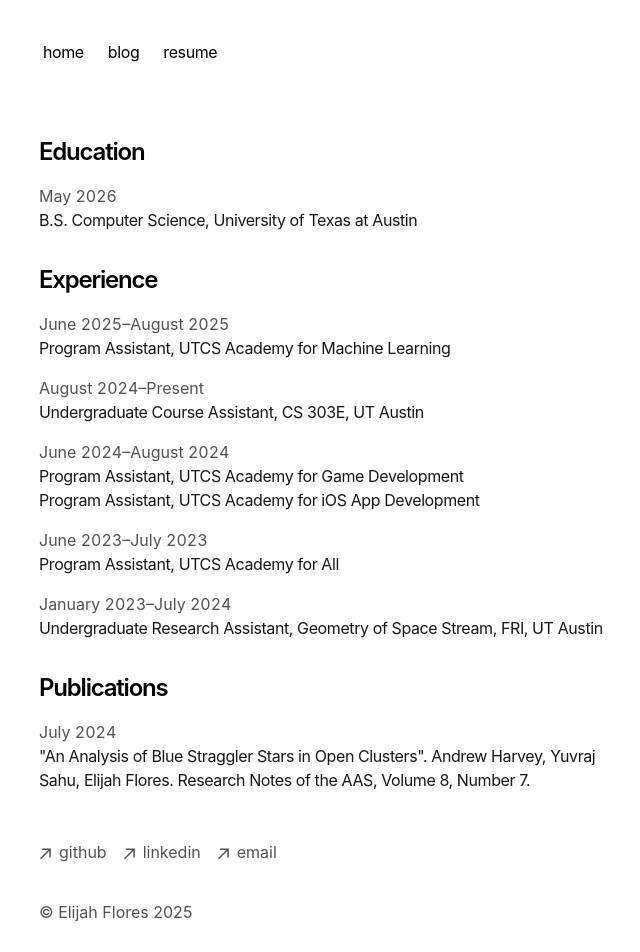
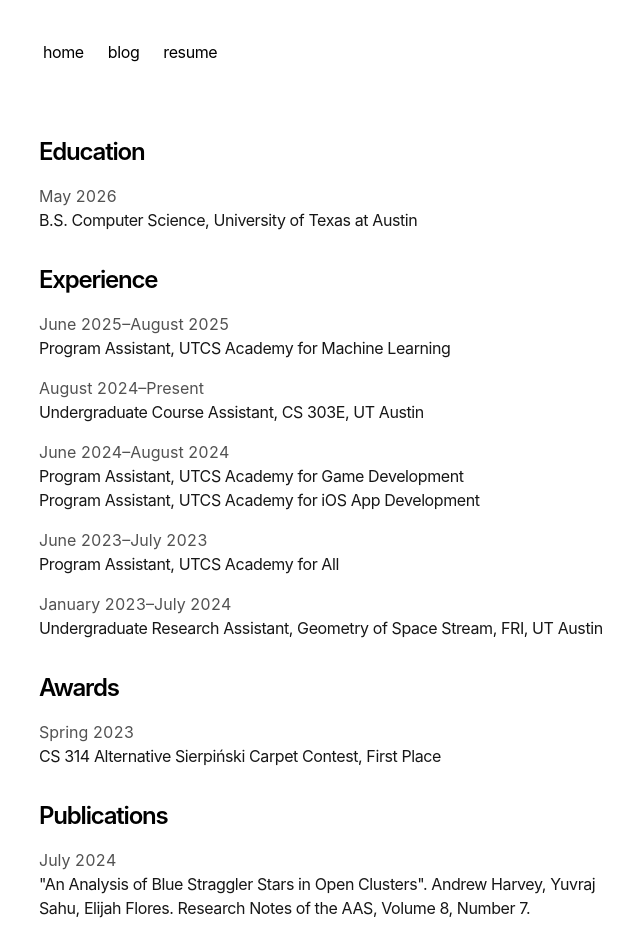
Before and after one commit to elnflores/portfolio, a Next.js app: page /resume in a window 1280 px wide. Shown: the top 952 px of the page, without its empty margins (313-953 px from the left). Built offline with nearby package versions, Linux system fonts and the light colour scheme.

Commit message:
Added Sierpiński Carpet

```diff
--- a/app/resume/page.tsx
+++ b/app/resume/page.tsx
@@ -1,6 +1,6 @@
-import Link from 'next'
 import { formatDate } from 'app/blog/utils'
 import { ExternalPage } from 'app/components/extern-page'
+import carpet from 'app/resume/carpet.png'
 
 export const metadata = {
   title: 'Resume',
@@ -52,7 +52,15 @@
       />
 
       <h3 className="font-semibold text-2xl mt-8 mb-4 tracking-tighter">
-        Publications</h3>
+        Awards</h3>
+      <ExternalPage
+        date={"Spring 2023"}
+        title={"CS 314 Alternative Sierpiński Carpet Contest, First Place"}
+        href={carpet.src}
+      />
+
+      <h4 className="font-semibold text-2xl mt-8 mb-4 tracking-tighter">
+        Publications</h4>
       <ExternalPage
         date={formatDate('2024-07-01', false, false)}
         title={"\"An Analysis of Blue Straggler Stars in Open Clusters\". Andrew Harvey, Yuvraj Sahu, Elijah Flores. Research Notes of the AAS, Volume 8, Number 7."}
```
Also changed, not shown: app/resume/carpet.png (added).
